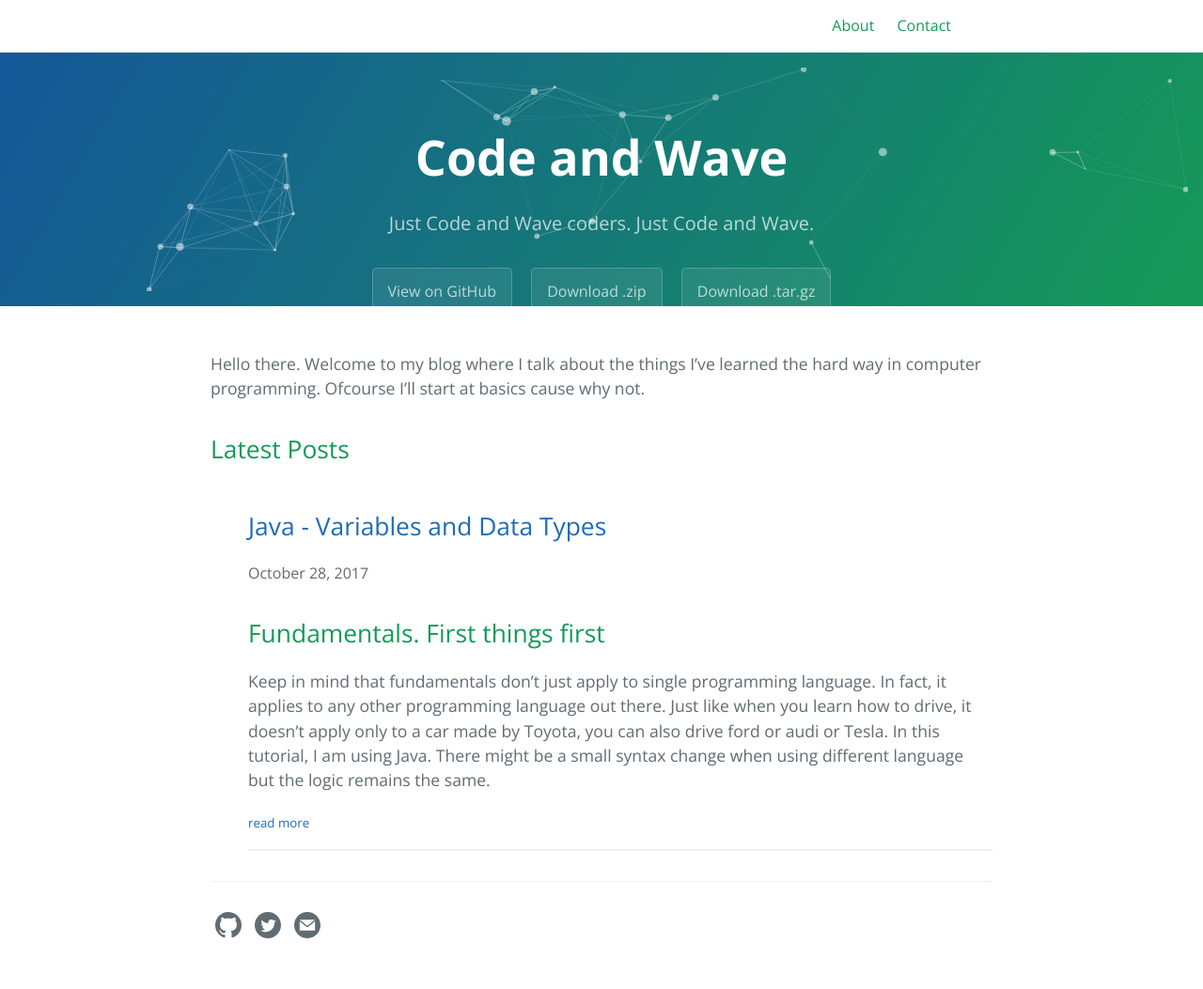
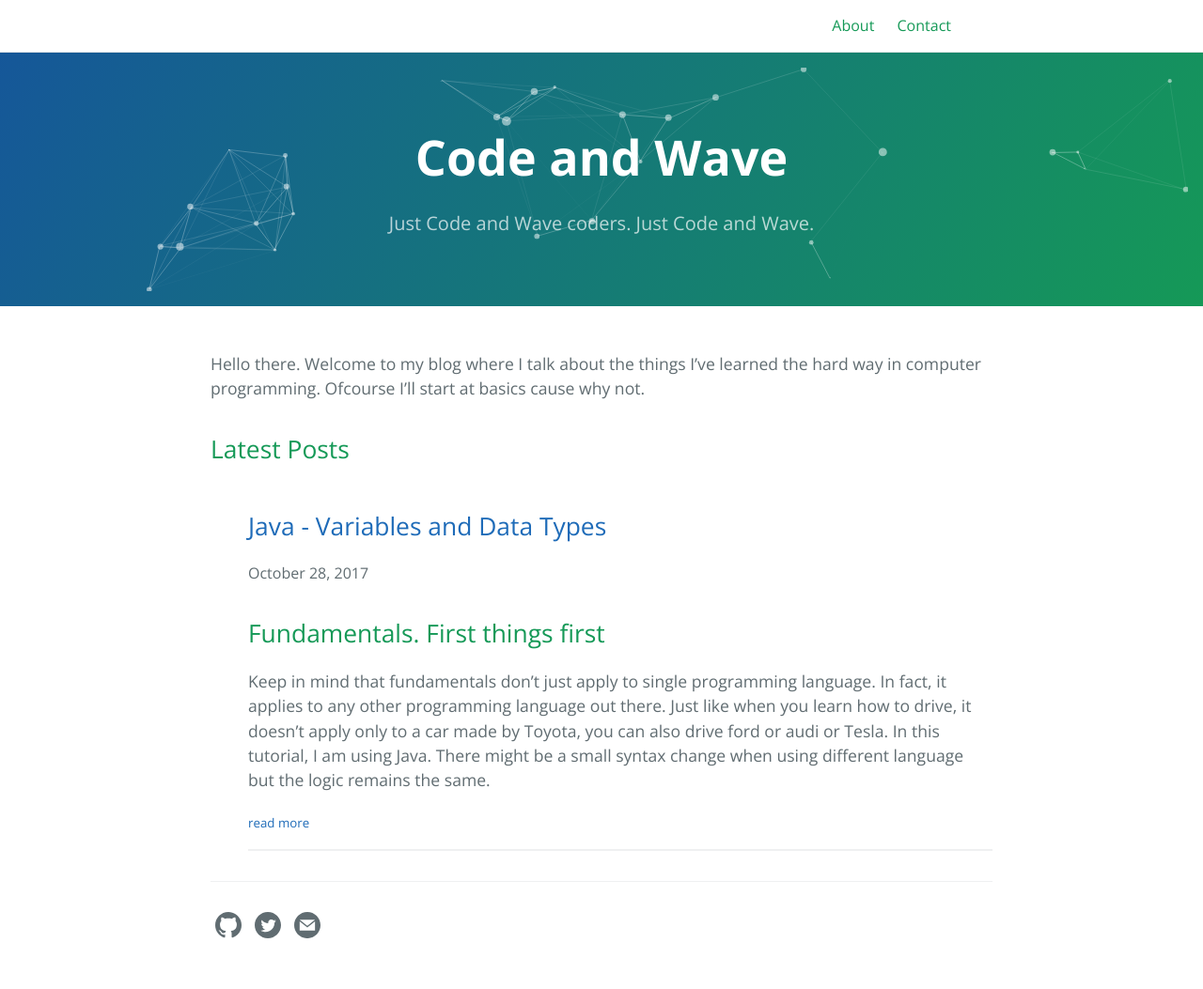
Before and after one commit to NelzkieCoder/CodeAndWave_Old, a Jekyll site: the page built from index.md, in a window 1280 px wide. Shown: the whole page at 94% size. Built offline with Jekyll 4.4.1, drawn with Linux system fonts in a browser that asks for light colours.

Commit message:
Remove github download page

```diff
--- a/_layouts/default.html
+++ b/_layouts/default.html
@@ -47,9 +47,9 @@
                 <h1 class="project-name">{{ page-title }}</h1>
                 <h2 class="project-tagline">{{ page-tagline }}</h2>
                 {% if page.layout == 'home' and site.github.is_project_page %}
-                <a href="{{ site.github.repository_url }}" class="btn">View on GitHub</a> {% if site.show_downloads %}
+                <!-- <a href="{{ site.github.repository_url }}" class="btn">View on GitHub</a> {% if site.show_downloads %}
                 <a href="{{ site.github.zip_url }}" class="btn">Download .zip</a>
-                <a href="{{ site.github.tar_url }}" class="btn">Download .tar.gz</a> {% endif %} {% endif %}
+                <a href="{{ site.github.tar_url }}" class="btn">Download .tar.gz</a> {% endif %} {% endif %} -->
                 <!-- Post tagline -->
                 {% if page.layout == 'post' %}
                 <h2 class="project-date">
```
